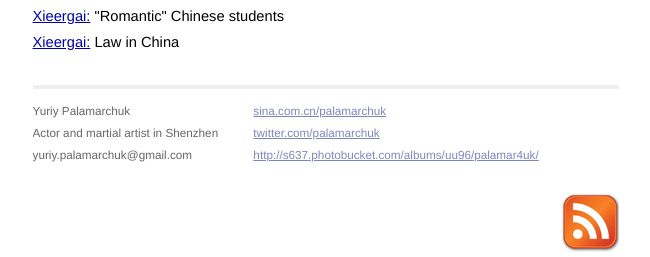
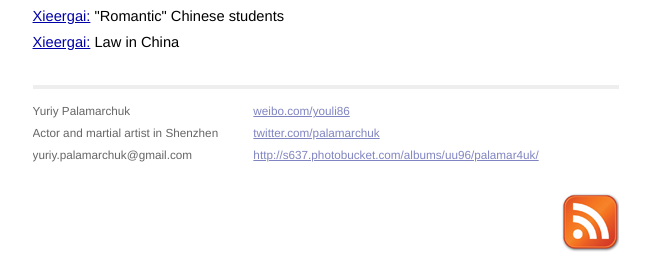
Before and after one commit to iurii/iurii.github.com, a Jekyll site: the page built from index.html, in a window 1280 px wide. Shown: the part 1522-1779 px from the top of the page, without its empty margins (314-964 px from the left). Built offline with Jekyll 4.4.1, drawn with Linux system fonts in a browser that asks for light colours.

Commit message:
weibo added

```diff
--- a/_layouts/default.html
+++ b/_layouts/default.html
@@ -43,7 +43,7 @@ var WRInitTime=(new Date()).getTime();
     </div>
     <div class="contact">
       <p>
-        <a href="http://t.sina.com.cn/palamarchuk">sina.com.cn/palamarchuk</a><br />
+        <a href="http://weibo.com/youli86">weibo.com/youli86</a><br />
         <a href="http://twitter.com/palamarchuk/">twitter.com/palamarchuk</a><br />
         <a href="http://s637.photobucket.com/albums/uu96/palamar4uk/">http://s637.photobucket.com/albums/uu96/palamar4uk/</a>
       </p>
```
